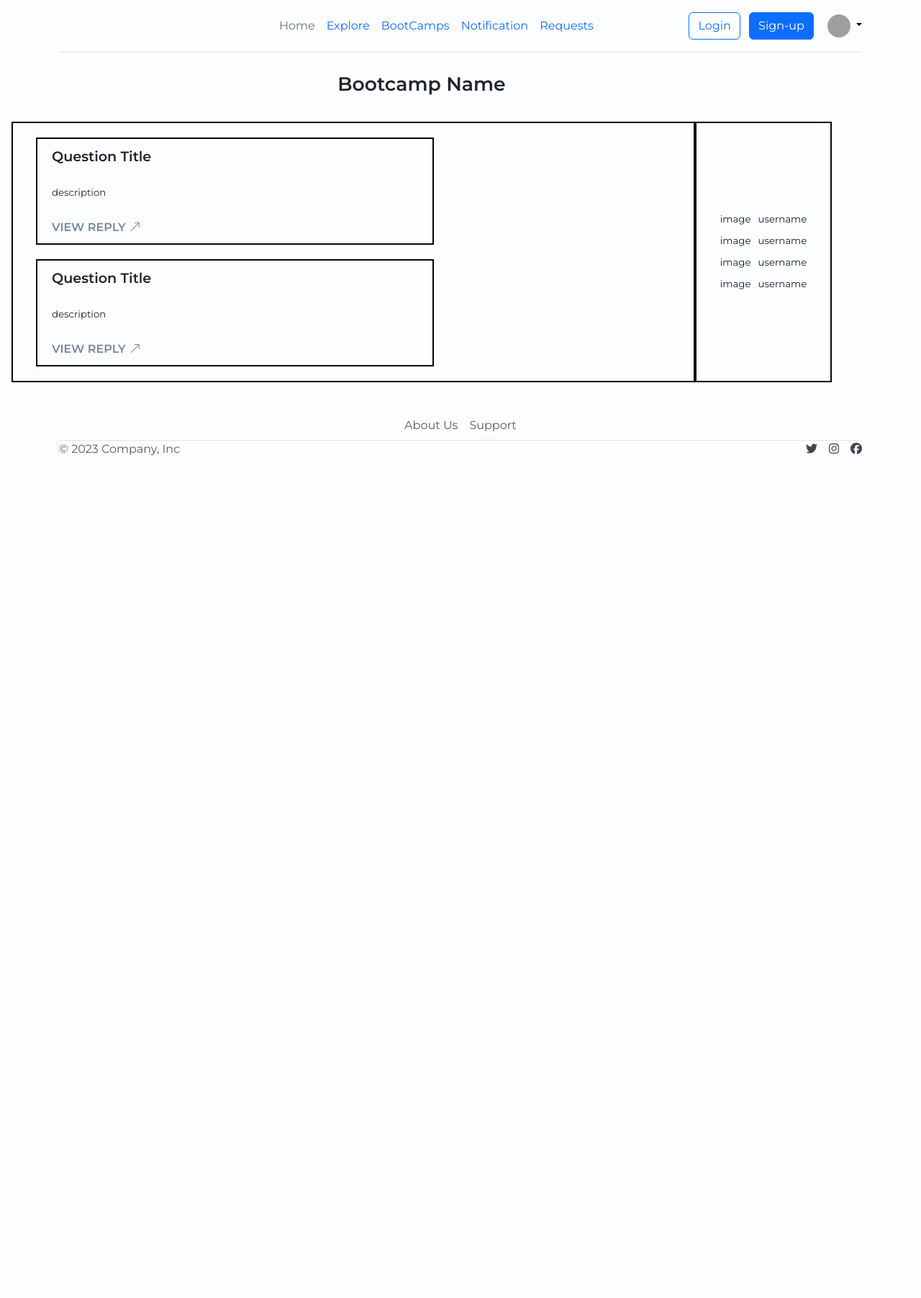
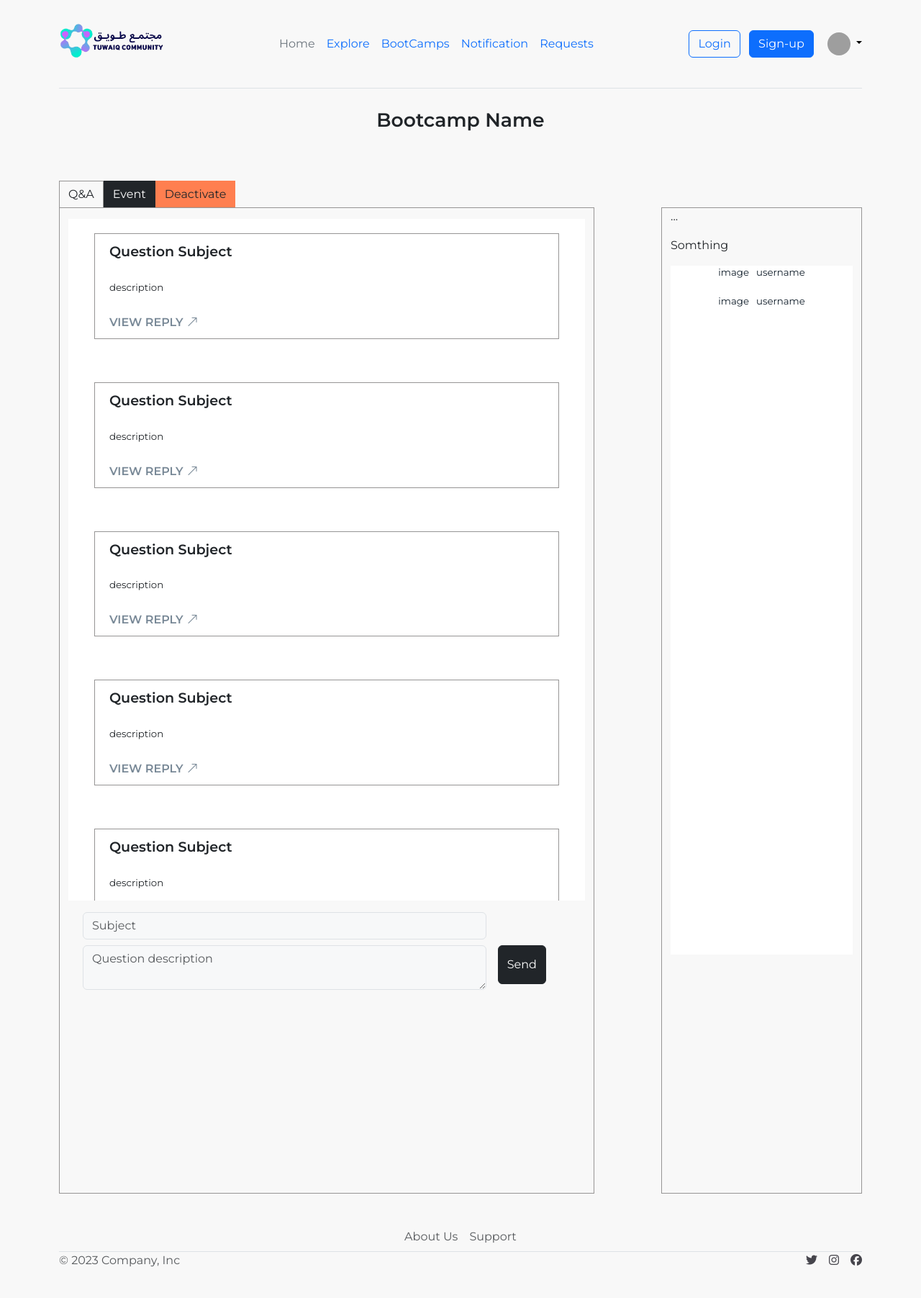
Before and after one commit to NouraAldayhani/Tuwaiq_Community, a Django app: page /mybootcamp/ in a window 1280 px wide. Shown: the whole page at 72% size. Before the commit the page ends 633 px from the top, so only its background shows below. Run offline with Django 4.2, Linux system fonts and the light colour scheme; some libraries are stand-ins or nearby versions; grey boxes are pictures that could not be loaded.

Commit message:
Added logo/myBootcamp

```diff
--- a/TuwaiqCommuity/accounts/templates/accounts/profile.html
+++ b/TuwaiqCommuity/accounts/templates/accounts/profile.html
@@ -12,7 +12,7 @@
 <br>
 
 <div class="containar" style="padding-left: 5%;">
-    <div class="row">
+    <div class="row align-items-center">
         <div class="col-md-auto">
             <img src="https://github.com/mdo.png" alt="mdo" width="100" height="100" class="rounded-circle">
         </div>
--- a/TuwaiqCommuity/main_app/templates/main_app/base.html
+++ b/TuwaiqCommuity/main_app/templates/main_app/base.html
@@ -1,3 +1,4 @@
+{% load static %}
 <!doctype html>
 <html lang="en">
   <head>
@@ -27,6 +28,9 @@
           --primary-color-highlight: #124c7e;
           --bs-body-bg: #e9f0fa1c;
           --bs-body-font-family: 'Montserrat', sans-serif;
+        }
+        body{
+          background-color: #f8f8f8;
         }
         a{
           text-decoration: none;
@@ -60,14 +64,14 @@
 
   </head>
   <body>
-    {% load static %}
+
     <!--Navbar-->
 
     <div class="container">
         <header class="d-flex flex-wrap align-items-center justify-content-center justify-content-md-between py-3 mb-0 border-bottom">
           <div class="col-md-3 mb-2 mb-md-0">
-            <a href="/" class="d-inline-flex link-body-emphasis text-decoration-none">
-              <svg class="bi" width="40" height="32" role="img" aria-label="Bootstrap"><use xlink:href="#bootstrap"></use></svg>
+            <a href="{% url 'main_app:home_page' %}" class="navbar-brand p-0 m-0">
+              <img style="width: 150px;height: 90px;object-fit: cover;display: flex; align-items: center;" src="{% static 'images/TC_logo.png' %}" alt="">
             </a>
           </div>
 
--- a/TuwaiqCommuity/main_app/templates/main_app/my_bootcamp.html
+++ b/TuwaiqCommuity/main_app/templates/main_app/my_bootcamp.html
@@ -4,6 +4,9 @@
 
 {% block header%}
 <style>
+    body{
+        min-height: 100vh;
+    }
     .bootcamp_name{
         display: flex;
         flex-direction: row;
@@ -13,23 +16,59 @@
         font-size: 20pt;
         font-weight: 600;
     }
+
+    /*Buttons */
+    .tabs{
+        display: flex;
+        flex-direction: row;
+    }
+    .button_QandA{
+        border: .5px solid rgb(150, 149, 149);
+        border-radius: 0;
+        border-bottom: 0;
+    }
+    .button_Event{
+
+        border-radius: 0;
+        border-bottom: 0;
+    }
+    .button_deactivate{
+        background-color: coral;
+        border-radius: 0;
+        border-bottom: 0;
+    }
+    /*Content*/
+    .main_content{
+        display: flex;
+        justify-content:space-between ;
+        overflow: hidden;
+        margin: 0;
+    }
+
+    /*Question side*/
     .questions_container{
-        border: 2px solid #060606;
-
+        border: 1px solid rgb(150, 149, 149);
+        max-height: 100vh;
+        overflow: visible;
+        background-color: #f8f8f8;
+        padding-top: 15px;
     }
-    .questions{
+    .all_questons{
         display: flex;
         flex-direction: column;
         row-gap: 20px;
-        justify-content: center;
         align-items: center;
+        overflow-y: scroll;
+        height: 70%;
+        justify-content:flex-start;
+        background-color: #ffffff;
     }
     .question_box{
         display: flex;
         flex-direction: column;
         width: 90%;
         row-gap: 10px;
-        border: 2px solid #060606;
+        border: 1px solid rgb(150, 149, 149);
         margin: 20px;
         padding: 10px 20px;
 
@@ -42,14 +81,32 @@
         font-size: smaller;
         font-weight: 400;
     }
+    .question_form{
+        position:sticky;
+        overflow: visible;
+    }
+
+    /*right side*/
+    .sidebar{
+        border: 1px solid rgb(150, 149, 149);
+        max-height: 100vh;
+
+    }
     .memebers_box{
         display: flex;
         flex-direction: column;
-        row-gap: 10px;
-        justify-content: center;
+        row-gap: 20px;
         align-items: center;
-        border: 2px solid #060606;
-
+        overflow-y: scroll;
+        height: 70%;
+        justify-content:flex-start;
+        background-color: #ffffff;
+        margin: 0;
+    }
+    .title_memeber{
+       position: sticky;
+       overflow: visible;
+       overflow-y:unset;
     }
     .memeber{
         display: flex;
@@ -59,7 +116,7 @@
         align-items: center;
         font-size: smaller;
     }
-
+    /*Link arrow*/
     .link-arrow{
         text-transform: uppercase;
         font-weight: 600;
@@ -83,28 +140,85 @@
 {% endblock %}
 
 {% block content %}
-<div class="container mx-3">
-    <div class="row">
+<div class="container">
+    <div class="row mb-5">
         <div class="bootcamp_name col-12">
             <p>Bootcamp Name</p>
         </div>
     </div>
-    <div class="row">
-    <div class="questions_container col-lg-10 gy-3">
-        <div class="questons col-lg-8 gy-3">
+    <div class="tabs">
+        <a href="#" class="d-flex justify-content-start mx-0">
+            <!--button--> <button class="btn button_QandA">Q&A</button>
+        </a>
+        <a href="#" class="d-flex justify-content-start mx-0">
+            <!--button--> <button class="btn btn-dark button_Event">Event</button>
+        </a>
+        <a href="#" class="d-flex justify-content-start mx-0">
+            <!--button--> <button class="btn  button_deactivate">Deactivate</button>
+        </a>
+    </div>
+    <div class="main_content row">
+    <div class="questions_container col-lg-8 ">
+        <div class="all_questons col-lg-12 gy-3">
             <div class="question_box">
-                <p class="question_title">Question Title </p>
+                <p class="question_title">Question Subject </p>
                 <p class="question_descript">description {{question.description|truncatewords:10}}</p>
                 <a href="#details" class="link-arrow">view reply<i class="bi bi-arrow-up-right"></i></a>
             </div>
             <div class="question_box">
-                <p class="question_title">Question Title </p>
+                <p class="question_title">Question Subject </p>
                 <p class="question_descript">description {{question.description|truncatewords:10}}</p>
                 <a href="#details" class="link-arrow">view reply<i class="bi bi-arrow-up-right"></i></a>
             </div>
+            <div class="question_box">
+                <p class="question_title">Question Subject </p>
+                <p class="question_descript">description {{question.description|truncatewords:10}}</p>
+                <a href="#details" class="link-arrow">view reply<i class="bi bi-arrow-up-right"></i></a>
+            </div>
+            <div class="question_box">
+                <p class="question_title">Question Subject </p>
+                <p class="question_descript">description {{question.description|truncatewords:10}}</p>
+                <a href="#details" class="link-arrow">view reply<i class="bi bi-arrow-up-right"></i></a>
+            </div>
+            <div class="question_box">
+                <p class="question_title">Question Subject </p>
+                <p class="question_descript">description {{question.description|truncatewords:10}}</p>
+                <a href="#details" class="link-arrow">view reply<i class="bi bi-arrow-up-right"></i></a>
+            </div>
+            <div class="question_box">
+                <p class="question_title">Question Subject </p>
+                <p class="question_descript">description {{question.description|truncatewords:10}}</p>
+                <a href="#details" class="link-arrow">view reply<i class="bi bi-arrow-up-right"></i></a>
+            </div>
+
+        </div>
+        <div class="question_form">
+
+            <form action="{% url 'accounts:sign_up' %}" method="post" class="row gy-2 m-2">
+                {% csrf_token %}
+
+                <div class="col-lg-10">
+                    <!--INPUT--> <input type="text" class="form-control" id="floatingInput" placeholder="Subject" name="">
+                </div>
+
+                <div class="col-lg-10">
+                    <!--INPUT--><textarea class="form-control" placeholder="Question description" name=""></textarea>
+                </div>
+
+                <div class="col-lg-1 d-flex justify-content-center m-2">
+                    <!--button--> <button class="btn btn-dark">Send</button>
+                </div>
+
+            </form>
+
         </div>
     </div>
-        <div class="memebers_box col-2 gy-3">
+        <div class="sidebar col-3">
+            <header class="title_memeber">
+                <p>...</p>
+                <p>Somthing</p>
+            </header>
+        <div class="memebers_box ">
             <div class="memeber">
                 <a href="#">image</a>
                 <a href="#">username</a>
@@ -113,15 +227,11 @@
                 <a href="#">image</a>
                 <a href="#">username</a>
             </div>
-            <div class="memeber">
-                <a href="#">image</a>
-                <a href="#">username</a>
-            </div>
-            <div class="memeber">
-                <a href="#">image</a>
-                <a href="#">username</a>
+
+
         </div>
         </div>
     </div>
 </div>
+
 {% endblock %}
--- a/TuwaiqCommuity/main_app/templates/main_app/welcome.html
+++ b/TuwaiqCommuity/main_app/templates/main_app/welcome.html
@@ -5,13 +5,13 @@ Welcome page
 {% endblock %}
 {% block header%}
 <style>
-    .hero{
+.hero{
     position: relative;
     height: 100vh;
     width: 100vw;
     background-color: #233D54;
     overflow: hidden;
-    box-shadow: 0 6px 11px rgba(35, 61, 84, 0.322) ;
+    box-shadow: 0 3px 5px rgba(35, 61, 84, 0.322) ;
     padding: 60px;
 }
 .hero__video{
```
Also changed, not shown: TuwaiqCommuity/main_app/static/images/TC_logo.png (added). Lines whose indentation alone changed are shown as unchanged.
